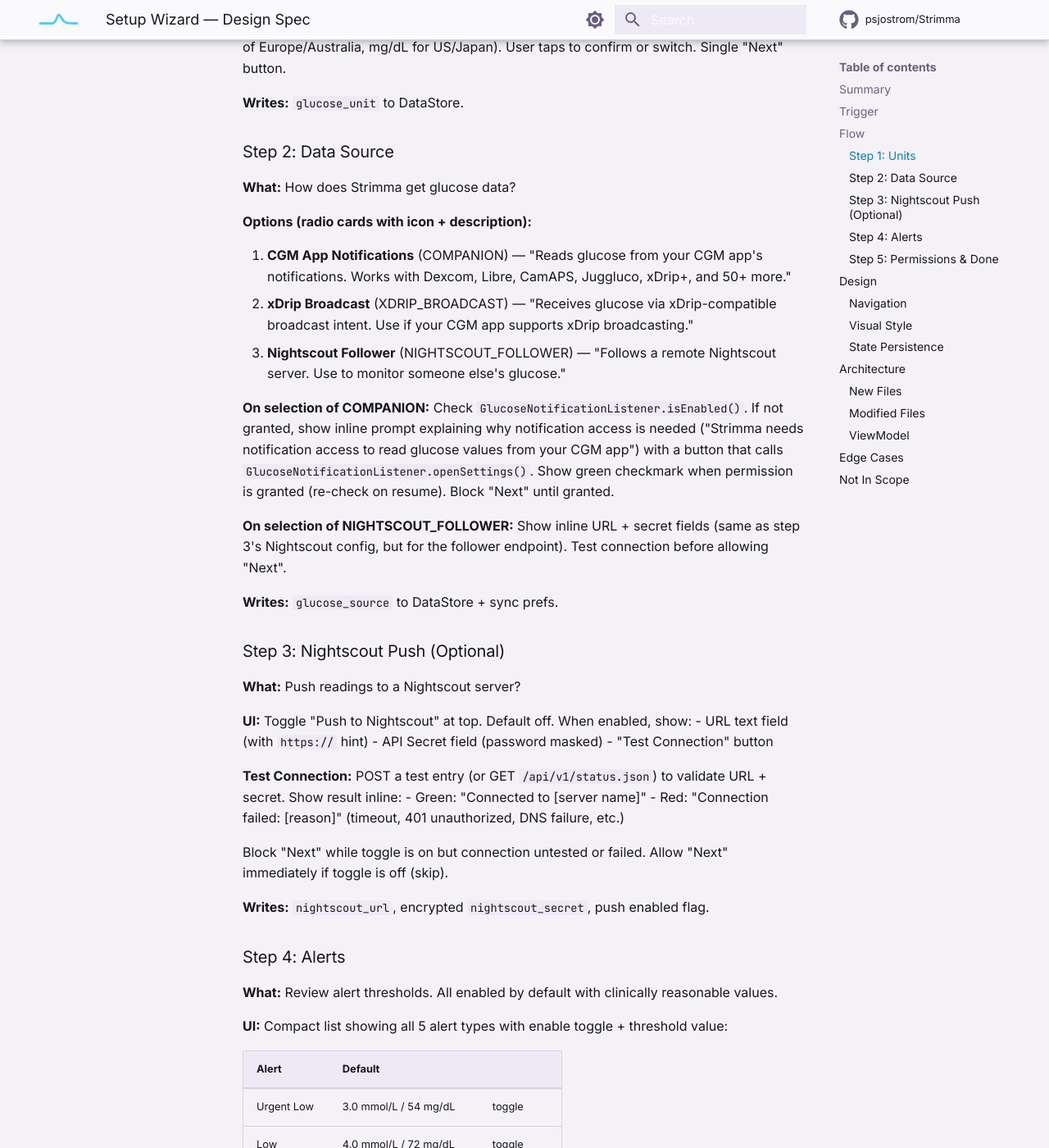
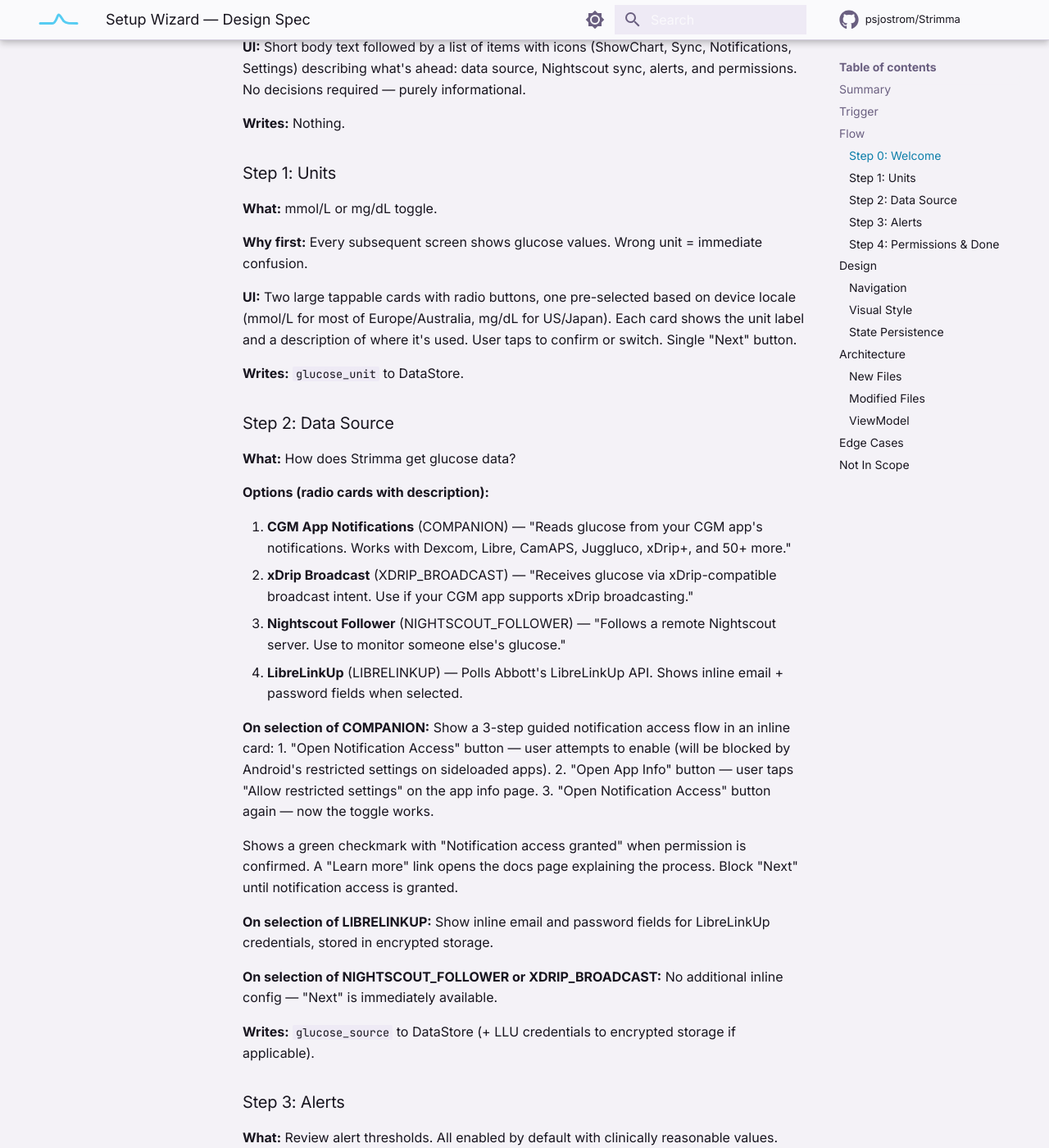
Before and after one commit to psjostrom/strimma, an MkDocs documentation site: the page built from docs/specs/2026-03-25-setup-wizard-design.md, in a window 1280 px wide and 1400 px high, scrolled down 892 px. Shown: the whole window at 82% size. Built offline with MkDocs 1.6.1 and Material for MkDocs 9.7.7, drawn with Linux system fonts in a browser that asks for light colours; comment, search, counter and statistics services are not loaded; some of the changed text lies outside the part shown.

Commit message:
Update setup wizard spec to match implementation
Co-Authored-By: Claude Opus 4.6 (1M context) <noreply@anthropic.com>

```diff
--- a/docs/specs/2026-03-25-setup-wizard-design.md
+++ b/docs/specs/2026-03-25-setup-wizard-design.md
@@ -1,11 +1,13 @@
 # Setup Wizard — Design Spec
 
 **Date:** 2026-03-25
-**Status:** Draft
+**Status:** Implemented
 
 ## Summary
 
-First-time setup wizard that guides new users through the minimum configuration needed before Strimma is useful. No bullshit welcome screens — every step requires a meaningful decision.
+First-time setup wizard that guides new users through the minimum configuration needed before Strimma is useful. A brief welcome step orients the user, then every subsequent step requires a meaningful decision.
+
+Nightscout push configuration is optional and complex enough to belong in Settings rather than the first-run wizard. Users who need it can configure it in Settings > Nightscout after completing setup.
 
 ## Trigger
 
@@ -16,13 +18,21 @@ First-time setup wizard that guides new users through the minimum configuration
 
 ## Flow
 
+### Step 0: Welcome
+
+**What:** Brief orientation showing what the wizard will configure.
+
+**UI:** Short body text followed by a list of items with icons (ShowChart, Sync, Notifications, Settings) describing what's ahead: data source, Nightscout sync, alerts, and permissions. No decisions required — purely informational.
+
+**Writes:** Nothing.
+
 ### Step 1: Units
 
 **What:** mmol/L or mg/dL toggle.
 
 **Why first:** Every subsequent screen shows glucose values. Wrong unit = immediate confusion.
 
-**UI:** Two large tappable cards, one pre-selected based on device locale (mmol/L for most of Europe/Australia, mg/dL for US/Japan). User taps to confirm or switch. Single "Next" button.
+**UI:** Two large tappable cards with radio buttons, one pre-selected based on device locale (mmol/L for most of Europe/Australia, mg/dL for US/Japan). Each card shows the unit label and a description of where it's used. User taps to confirm or switch. Single "Next" button.
 
 **Writes:** `glucose_unit` to DataStore.
 
@@ -30,58 +40,49 @@ First-time setup wizard that guides new users through the minimum configuration
 
 **What:** How does Strimma get glucose data?
 
-**Options (radio cards with icon + description):**
+**Options (radio cards with description):**
 
 1. **CGM App Notifications** (COMPANION) — "Reads glucose from your CGM app's notifications. Works with Dexcom, Libre, CamAPS, Juggluco, xDrip+, and 50+ more."
 2. **xDrip Broadcast** (XDRIP_BROADCAST) — "Receives glucose via xDrip-compatible broadcast intent. Use if your CGM app supports xDrip broadcasting."
 3. **Nightscout Follower** (NIGHTSCOUT_FOLLOWER) — "Follows a remote Nightscout server. Use to monitor someone else's glucose."
+4. **LibreLinkUp** (LIBRELINKUP) — Polls Abbott's LibreLinkUp API. Shows inline email + password fields when selected.
 
-**On selection of COMPANION:** Check `GlucoseNotificationListener.isEnabled()`. If not granted, show inline prompt explaining why notification access is needed ("Strimma needs notification access to read glucose values from your CGM app") with a button that calls `GlucoseNotificationListener.openSettings()`. Show green checkmark when permission is granted (re-check on resume). Block "Next" until granted.
+**On selection of COMPANION:** Show a 3-step guided notification access flow in an inline card:
+1. "Open Notification Access" button — user attempts to enable (will be blocked by Android's restricted settings on sideloaded apps).
+2. "Open App Info" button — user taps "Allow restricted settings" on the app info page.
+3. "Open Notification Access" button again — now the toggle works.
 
-**On selection of NIGHTSCOUT_FOLLOWER:** Show inline URL + secret fields (same as step 3's Nightscout config, but for the follower endpoint). Test connection before allowing "Next".
+Shows a green checkmark with "Notification access granted" when permission is confirmed. A "Learn more" link opens the docs page explaining the process. Block "Next" until notification access is granted.
 
-**Writes:** `glucose_source` to DataStore + sync prefs.
+**On selection of LIBRELINKUP:** Show inline email and password fields for LibreLinkUp credentials, stored in encrypted storage.
 
-### Step 3: Nightscout Push (Optional)
+**On selection of NIGHTSCOUT_FOLLOWER or XDRIP_BROADCAST:** No additional inline config — "Next" is immediately available.
 
-**What:** Push readings to a Nightscout server?
+**Writes:** `glucose_source` to DataStore (+ LLU credentials to encrypted storage if applicable).
 
-**UI:** Toggle "Push to Nightscout" at top. Default off. When enabled, show:
-- URL text field (with `https://` hint)
-- API Secret field (password masked)
-- "Test Connection" button
-
-**Test Connection:** POST a test entry (or GET `/api/v1/status.json`) to validate URL + secret. Show result inline:
-- Green: "Connected to [server name]"
-- Red: "Connection failed: [reason]" (timeout, 401 unauthorized, DNS failure, etc.)
-
-Block "Next" while toggle is on but connection untested or failed. Allow "Next" immediately if toggle is off (skip).
-
-**Writes:** `nightscout_url`, encrypted `nightscout_secret`, push enabled flag.
-
-### Step 4: Alerts
+### Step 3: Alerts
 
 **What:** Review alert thresholds. All enabled by default with clinically reasonable values.
 
-**UI:** Compact list showing all 5 alert types with enable toggle + threshold value:
+**UI:** Two Surface cards. The first contains all 5 alert types in a compact list with enable toggle + inline threshold editor (for glucose alerts):
 
 | Alert | Default | |
 |-------|---------|---|
-| Urgent Low | 3.0 mmol/L / 54 mg/dL | toggle |
-| Low | 4.0 mmol/L / 72 mg/dL | toggle |
-| High | 10.0 mmol/L / 180 mg/dL | toggle |
-| Urgent High | 13.0 mmol/L / 234 mg/dL | toggle |
-| Stale Data | 10 min | toggle |
+| Urgent Low | 3.0 mmol/L / 54 mg/dL | toggle + threshold |
+| Low | 4.0 mmol/L / 72 mg/dL | toggle + threshold |
+| High | 10.0 mmol/L / 180 mg/dL | toggle + threshold |
+| Urgent High | 13.0 mmol/L / 234 mg/dL | toggle + threshold |
+| Stale Data | — | toggle only |
 
-Thresholds shown in the unit selected in step 1. Tapping a threshold opens an inline editor (same as AlertsSettings).
+Thresholds shown in the unit selected in step 1. When enabled, an inline `OutlinedTextField` (80.dp wide, decimal keyboard) allows editing the threshold value.
 
-Predictive alerts (Low Soon, High Soon) shown as secondary toggles below, defaults on.
+The second card contains predictive alerts (Low Soon, High Soon) as simple toggles, defaults on.
 
 **Footer text:** "You can adjust these anytime in Settings > Alerts."
 
 **Writes:** Alert enable flags + thresholds to DataStore.
 
-### Step 5: Permissions & Done
+### Step 4: Permissions & Done
 
 **What:** Request remaining system permissions + start the service.
 
@@ -91,23 +92,26 @@ Predictive alerts (Low Soon, High Soon) shown as secondary toggles below, defaul
 - [ ] Battery optimization exemption — needed for reliable background operation
 - [ ] Notification access (if COMPANION) — already granted in step 2, shown as checkmark
 
-Each unchecked item has a "Grant" button. Items already granted show green checkmark.
+Each unchecked item has a "Grant" button. Items already granted show green checkmark with "Granted" label.
 
-When all critical permissions are granted, show a prominent "Start Strimma" button that:
+Critical permissions: notification permission + notification access (if COMPANION mode). Battery optimization is optional.
+
+When all critical permissions are granted, show a prominent full-width "Start Strimma" button that:
 1. Sets `SETUP_COMPLETED = true`
 2. Starts `StrimmaService`
 3. Navigates to `MainScreen`
 
-If user skips optional permissions, still allow completion but show a warning ("Strimma may not work reliably without battery optimization exemption").
+If battery optimization exemption is not granted, show a warning text ("Strimma may not work reliably without battery optimization exemption"). The "Start Strimma" button is still enabled as long as critical permissions are met.
 
 ## Design
 
 ### Navigation
 
-- Horizontal pager with step indicators (dots or numbered pills at top)
-- Back button returns to previous step (except step 1 which shows nothing)
+- Horizontal pager (HorizontalPager, `userScrollEnabled = false`) with dot indicators at top (active dot slightly larger, InRange color, completed dots at 40% alpha)
+- Back button returns to previous step (except step 0 which shows nothing — a spacer fills the left side)
 - No skipping ahead — steps are sequential because later steps depend on earlier choices (units affect threshold display, data source affects which permissions are needed)
-- System back from step 1 exits the app (no main screen to fall back to yet)
+- System back from step 0 exits the app (no main screen to fall back to yet)
+- The final step (Permissions) has no Next/Back buttons — it uses its own full-width "Start Strimma" button instead
 
 ### Visual Style
 
@@ -120,34 +124,36 @@ If user skips optional permissions, still allow completion but show a warning ("
 
 - Each step writes to DataStore immediately on "Next" (not batched at end)
 - If the app is killed mid-wizard, it resumes from the last incomplete step
-- Track progress via `setup_step` integer in DataStore (0-4). On launch, if `SETUP_COMPLETED == false`, navigate to step `setup_step`.
+- Track progress via `setup_step` integer in DataStore (0-4, matching the 5 steps). On launch, if `SETUP_COMPLETED == false`, navigate to step `setup_step`.
 
 ## Architecture
 
 ### New Files
 
-- `ui/setup/SetupScreen.kt` — HorizontalPager host with step indicators
-- `ui/setup/SetupUnitsStep.kt` — Step 1
-- `ui/setup/SetupDataSourceStep.kt` — Step 2
-- `ui/setup/SetupNightscoutStep.kt` — Step 3
-- `ui/setup/SetupAlertsStep.kt` — Step 4
-- `ui/setup/SetupPermissionsStep.kt` — Step 5
-- `ui/setup/SetupViewModel.kt` — Shared ViewModel for wizard state
+- `ui/setup/SetupScreen.kt` — HorizontalPager host with dot indicators and navigation buttons
+- `ui/setup/SetupWelcomeStep.kt` — Step 0 (welcome/orientation)
+- `ui/setup/SetupUnitsStep.kt` — Step 1 (unit selection + locale-based default via `defaultUnitForLocale()`)
+- `ui/setup/SetupDataSourceStep.kt` — Step 2 (data source selection + inline COMPANION notification access guide + inline LLU credentials)
+- `ui/setup/SetupAlertsStep.kt` — Step 3 (alert thresholds + predictive toggles)
+- `ui/setup/SetupPermissionsStep.kt` — Step 4 (permission checklist + "Start Strimma" button)
+- `ui/setup/SetupViewModel.kt` — Shared ViewModel for wizard state (delegates to SettingsRepository)
 
 ### Modified Files
 
 - `data/SettingsRepository.kt` — Add `SETUP_COMPLETED` and `SETUP_STEP` keys
 - `ui/MainActivity.kt` — Add setup route, gate navigation on `SETUP_COMPLETED`
-- `network/NightscoutClient.kt` — Add `testConnection()` method (GET `/api/v1/status.json`)
 
 ### ViewModel
 
 `SetupViewModel` holds:
-- Current step (observed from DataStore)
-- Validation state per step (can proceed?)
-- Permission check results (observed via lifecycle)
+- `glucoseUnit` — StateFlow from SettingsRepository
+- `glucoseSource` — StateFlow from SettingsRepository
+- `setupStep` — StateFlow (int, 0-4) from SettingsRepository
+- `lluEmail` / `lluPassword` — LibreLinkUp credentials (read/write via SettingsRepository encrypted storage)
 
-Does NOT duplicate settings state — reads/writes directly through `SettingsRepository`. The wizard steps are thin UI over the same settings infrastructure that `SettingsScreen` uses.
+Alerts state is handled by a separate `AlertsViewModel` (hiltViewModel) instantiated in `SetupScreen`.
+
+Does NOT duplicate settings state — reads/writes directly through `SettingsRepository`. The wizard steps are thin UI over the same settings infrastructure that `SettingsScreen` uses. Permission states are passed in from `MainActivity` (not observed in the ViewModel).
 
 ## Edge Cases
 
```
